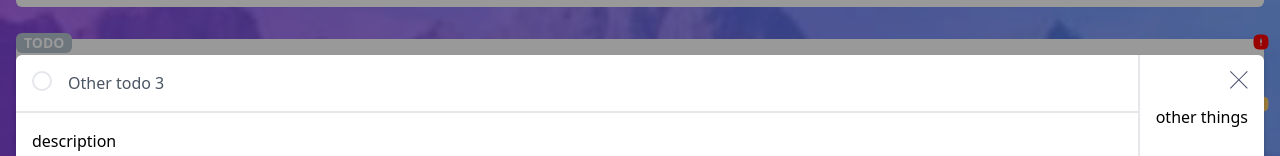
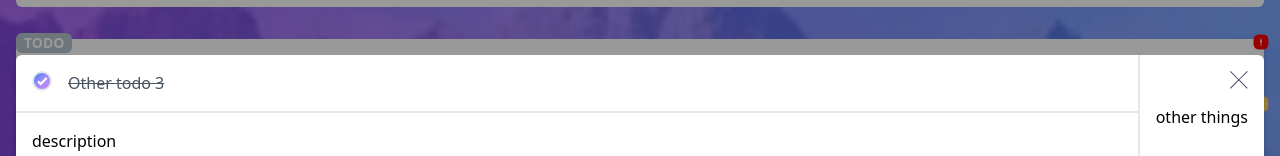
Before and after one commit to gabrieltorrealba/vite-react-tailwind-todo, a React (Vite) app: page / in a window 1280 px wide. Both pictures are taken after a click on the element 640 px from the left and 336 px from the top of the page. Shown: the part 145-301 px from the top of the page. Built offline with nearby package versions, Linux system fonts and the light colour scheme.

Commit message:
Improve modal

```diff
--- a/src/components/todos/TodoDescription.jsx
+++ b/src/components/todos/TodoDescription.jsx
@@ -1,4 +1,5 @@
 import CrossIcon from "../icons/CrossIcon"
+import IconCheck from "../icons/IconCheck"
 
 const TodoDescription = ({todo, onClose}) => {
     const {id, state, title,priority, description, createAt, completedAt} = todo
@@ -11,8 +12,12 @@ const TodoDescription = ({todo, onClose}) => {
                 <div className="grow  border-r-gray-200 border-r-2 flex flex-col">
                 <section className="overflow-hidden flex gap-4 r-gray-200 border-b-2 px-4 py-4 flex-none">
                     <span
-                    className="rounded-full border-2 h-5 w-5 inline-block" />
-                    <p className="text-gray-600 grow">
+                    className={`rounded-full border-2 h-5 w-5 inline-block flex justify-center items-center ${state === 'DONE' && 'bg-gradient-to-br from-blue-500 via-violet-400 to-purple-400'}`} >
+                        {
+                            state === 'DONE' && <IconCheck />
+                        }
+                        </span>
+                    <p className={`text-gray-600 grow ${state === 'DONE' && 'line-through'}`}>
                     {title}
                     </p>
                 </section>
```
